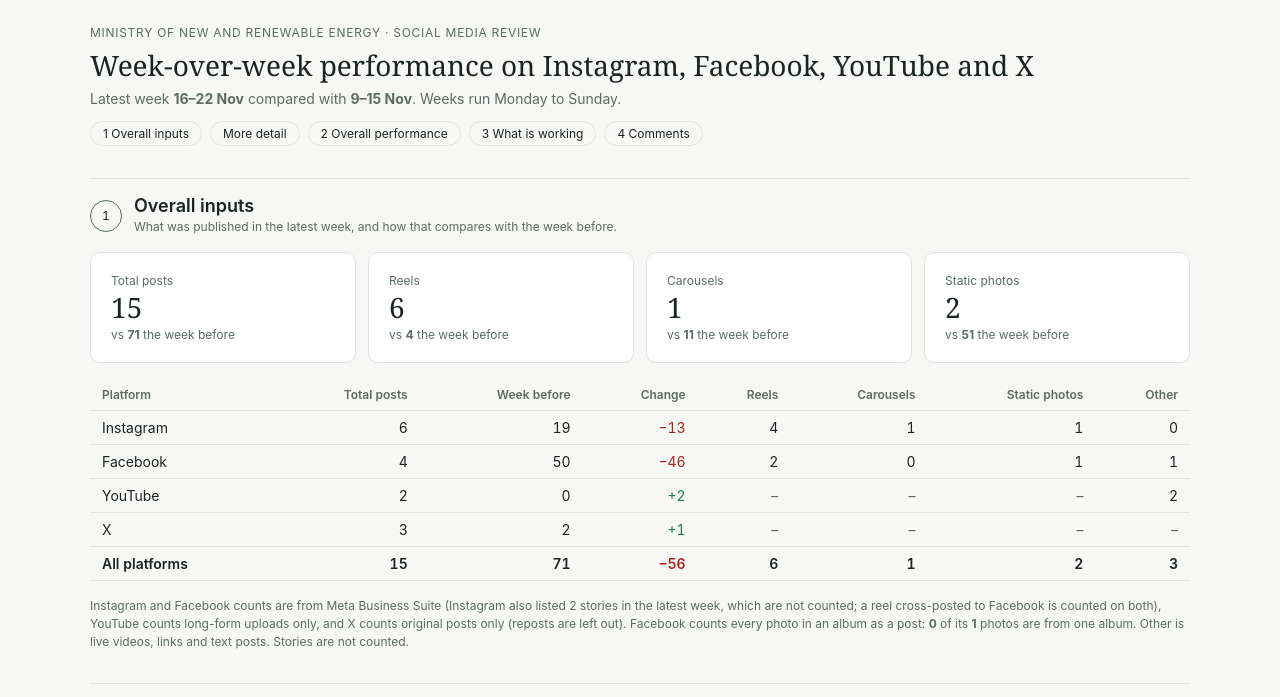
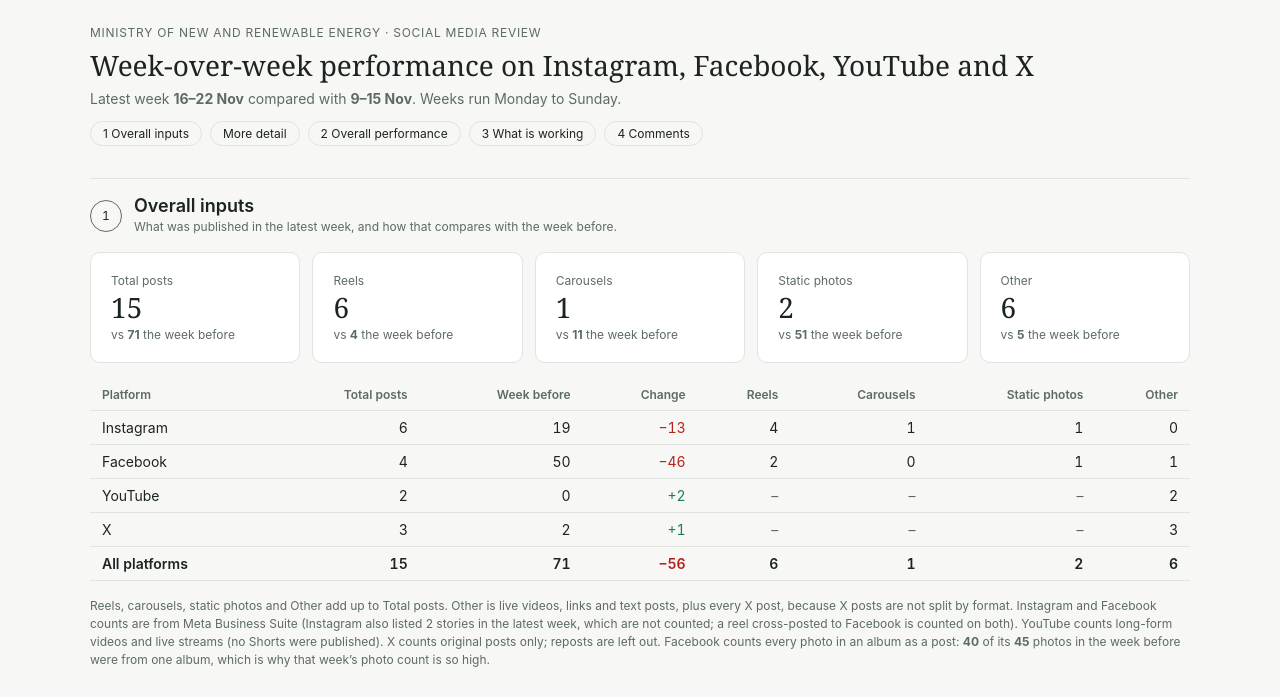
Before and after one commit to Shilpi-280993/mnre-social-dashboard, a plain HTML site: page index.html in a window 1280 px wide. Shown: the top 697 px of the page. Drawn offline with nearby package versions, Linux system fonts and the light colour scheme.

Commit message:
Add files via upload

```diff
--- a/index.html
+++ b/index.html
@@ -4,9 +4,9 @@
 <meta charset="utf-8">
 <meta name="viewport" content="width=device-width, initial-scale=1">
 <title>MNRE Social Media Dashboard</title>
-<meta name="page-version" content="202611231246">
+<meta name="page-version" content="202611231352">
 <script>
-(function () { try { var me = "202611231246"; fetch(location.pathname + "?cb=" + Date.now(), { cache: "no-store" }).then(function (r) { return r.text(); }).then(function (t) { var m = t.match(/name="page-version" content="([^"]+)"/); if (m && m[1] !== me && location.search.indexOf("v=" + m[1]) < 0) { location.replace(location.pathname + "?v=" + encodeURIComponent(m[1])); } }).catch(function () {}); } catch (e) {} })();
+(function () { try { var me = "202611231352"; fetch(location.pathname + "?cb=" + Date.now(), { cache: "no-store" }).then(function (r) { return r.text(); }).then(function (t) { var m = t.match(/name="page-version" content="([^"]+)"/); if (m && m[1] !== me && location.search.indexOf("v=" + m[1]) < 0) { location.replace(location.pathname + "?v=" + encodeURIComponent(m[1])); } }).catch(function () {}); } catch (e) {} })();
 </script>
 
 <style>
@@ -162,6 +162,11 @@ body { margin: 0; background: var(--color-bg); color: var(--color-fg); font-fami
         <span class="mn-stat-value" data-draw="stat" data-stat="photos">—</span>
         <span class="mn-stat-sub">vs <b data-draw="stat" data-stat="photos_prev">—</b> the week before</span>
       </div>
+      <div class="mn-stat">
+        <span class="mn-stat-label">Other</span>
+        <span class="mn-stat-value" data-draw="stat" data-stat="other_all">—</span>
+        <span class="mn-stat-sub">vs <b data-draw="stat" data-stat="other_all_prev">—</b> the week before</span>
+      </div>
     </div>
     <div class="mn-scroll">
       <table class="mn-table" data-source="pubcalc" data-row-key="key">
@@ -174,13 +179,13 @@ body { margin: 0; background: var(--color-bg); color: var(--color-fg); font-fami
             <th data-field="reels">Reels</th>
             <th data-field="carousels">Carousels</th>
             <th data-field="photos">Static photos</th>
-            <th data-field="other">Other</th>
+            <th data-field="other_all">Other</th>
           </tr>
         </thead>
         <tbody data-draw="pub_rows"></tbody>
       </table>
     </div>
-    <p class="mn-note">Instagram and Facebook counts are from Meta Business Suite (Instagram also listed 2 stories in the latest week, which are not counted; a reel cross-posted to Facebook is counted on both), YouTube counts long-form uploads only, and X counts original posts only (reposts are left out). Facebook counts every photo in an album as a post: <b data-draw="pc" data-pc="Facebook:album_photos:cur">—</b> of its <b data-draw="pc" data-pc="Facebook:photos:cur">—</b> photos are from one album. Other is live videos, links and text posts. Stories are not counted.</p>
+    <p class="mn-note">Reels, carousels, static photos and Other add up to Total posts. Other is live videos, links and text posts, plus every X post, because X posts are not split by format. Instagram and Facebook counts are from Meta Business Suite (Instagram also listed 2 stories in the latest week, which are not counted; a reel cross-posted to Facebook is counted on both). YouTube counts long-form videos and live streams (no Shorts were published). X counts original posts only; reposts are left out. Facebook counts every photo in an album as a post: <b data-draw="pc" data-pc="Facebook:album_photos:prev">—</b> of its <b data-draw="pc" data-pc="Facebook:photos:prev">—</b> photos in the week before were from one album, which is why that week’s photo count is so high.</p>
   </section>
 
   <section id="mn-tiles" class="mn-sec">
@@ -554,7 +559,7 @@ body { margin: 0; background: var(--color-bg); color: var(--color-fg); font-fami
 </div>
 
 
-<p class="foot">Snapshot of data pulled on 23 November 2026 from the MNRE accounts on Meta Business Suite, Instagram, YouTube Studio, X Analytics and the ad managers. Page updated 23 Nov 2026, 12:46 IST.</p>
+<p class="foot">Snapshot of data pulled on 23 November 2026 from the MNRE accounts on Meta Business Suite, Instagram, YouTube Studio, X Analytics and the ad managers. Page updated 23 Nov 2026, 13:52 IST.</p>
 </div>
 <script src="https://cdnjs.cloudflare.com/ajax/libs/d3/7.9.0/d3.min.js"></script>
 <script>
@@ -677,6 +682,7 @@ dash.calc('pubcalc', {
       const o = { key: p.toLowerCase(), platform: p };
       fields.forEach((k) => { o[k] = nz(c[k]); o[k + '_prev'] = nz(q[k]); });
       o.posts_chg = o.posts !== null && o.posts_prev !== null ? o.posts - o.posts_prev : null;
+      ['', '_prev'].forEach((sfx) => { o['other_all' + sfx] = (o['posts' + sfx] || 0) - (o['reels' + sfx] || 0) - (o['carousels' + sfx] || 0) - (o['photos' + sfx] || 0); });
       return o;
     });
     const all = { key: 'all', platform: 'All platforms' };
@@ -685,6 +691,7 @@ dash.calc('pubcalc', {
       all[k + '_prev'] = out.reduce((a, r) => a + (r[k + '_prev'] || 0), 0);
     });
     all.posts_chg = all.posts - all.posts_prev;
+    ['other_all', 'other_all_prev'].forEach((k) => { all[k] = out.reduce((a, r) => a + r[k], 0); });
     out.push(all);
     return out;
   }
@@ -1168,7 +1175,7 @@ dash.draw('pub_rows', (tb) => {
   rows.forEach((r) => {
     const tr = document.createElement('tr');
     tr.setAttribute('data-key', r.key);
-    [r.platform, r.posts, r.posts_prev, r.posts_chg, r.reels, r.carousels, r.photos, r.other].forEach((v, i) => {
+    [r.platform, r.posts, r.posts_prev, r.posts_chg, r.reels, r.carousels, r.photos, r.other_all].forEach((v, i) => {
       const td = document.createElement('td');
       if (i === 0) td.textContent = v;
       else if (v === null || v === undefined) { td.textContent = '\u2013'; td.className = 'mn-na'; }
```
